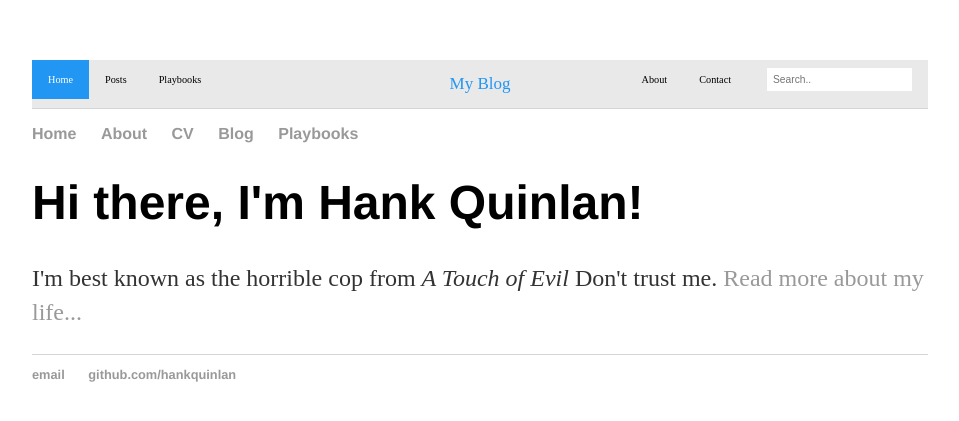
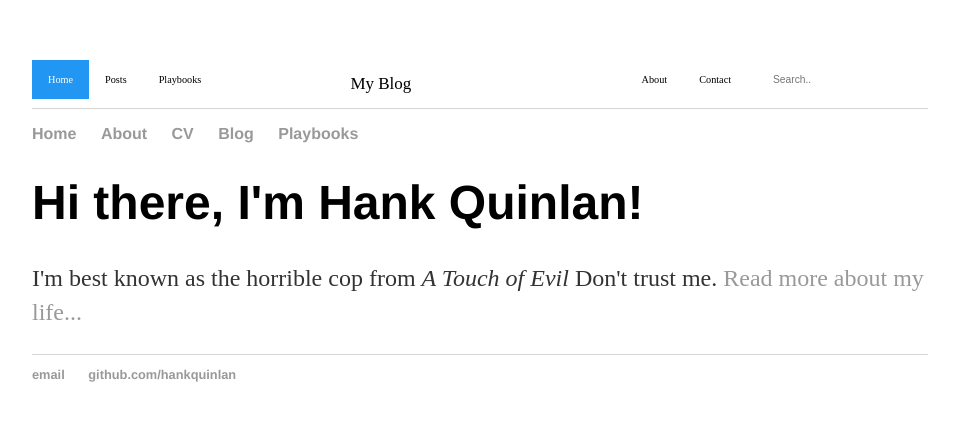
Before and after one commit to billparry99/billparry99.github.io, a Jekyll site: the page built from index.html, in a window 1280 px wide. Shown: the top 421 px of the page, without its empty margins (160-1119 px from the left). Built offline with Jekyll 4.4.1, drawn with Linux system fonts in a browser that asks for light colours.

Commit message:
Update main.css

```diff
--- a/css/main.css
+++ b/css/main.css
@@ -59,7 +59,7 @@
 .ltopnav {
     flex: 35%; /* Set the width of this */
     overflow: hidden;
-    background-color: #e9e9e9;
+    /* background-color: #e9e9e9;*/
 }
 
 /* Style the links inside the navigation bar */
@@ -116,10 +116,10 @@
 .ctopnav {
     flex: 30%; /* Set the width of this */
     overflow: hidden;
-    background-color: #e9e9e9;
+    /* background-color: #e9e9e9;*/
     float: center;
     display: block;
-    color: #2196F3 /* black */;
+    color: black:
     text-align: center;
     padding: 14px 16px;
     text-decoration: none;
@@ -183,7 +183,7 @@
 .rtopnav {
     flex: 35%; /* Set the width of this */
     overflow: hidden;
-    background-color: #e9e9e9;
+    /* background-color: #e9e9e9; */
 }
 
 /* Style the links inside the navigation bar */
```
